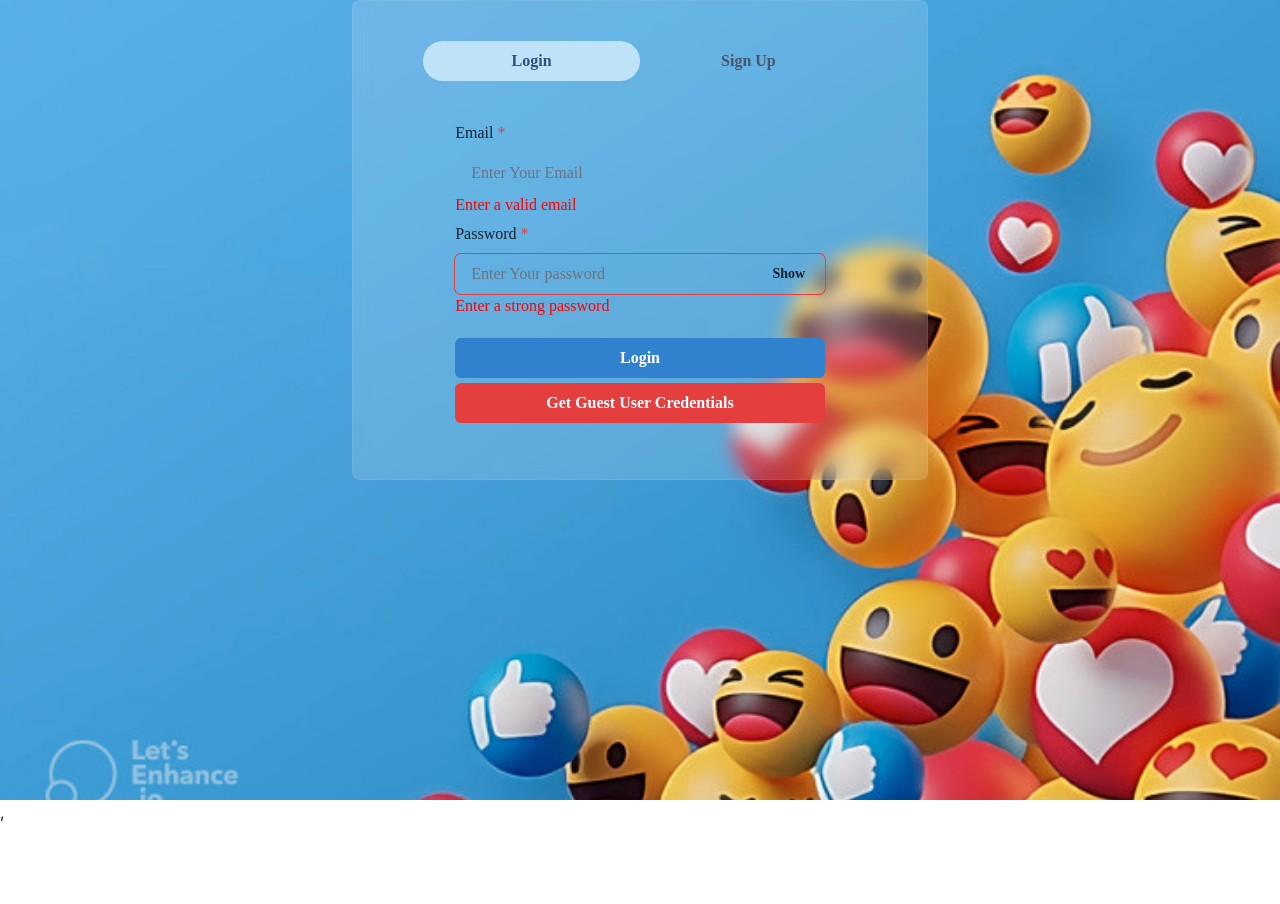
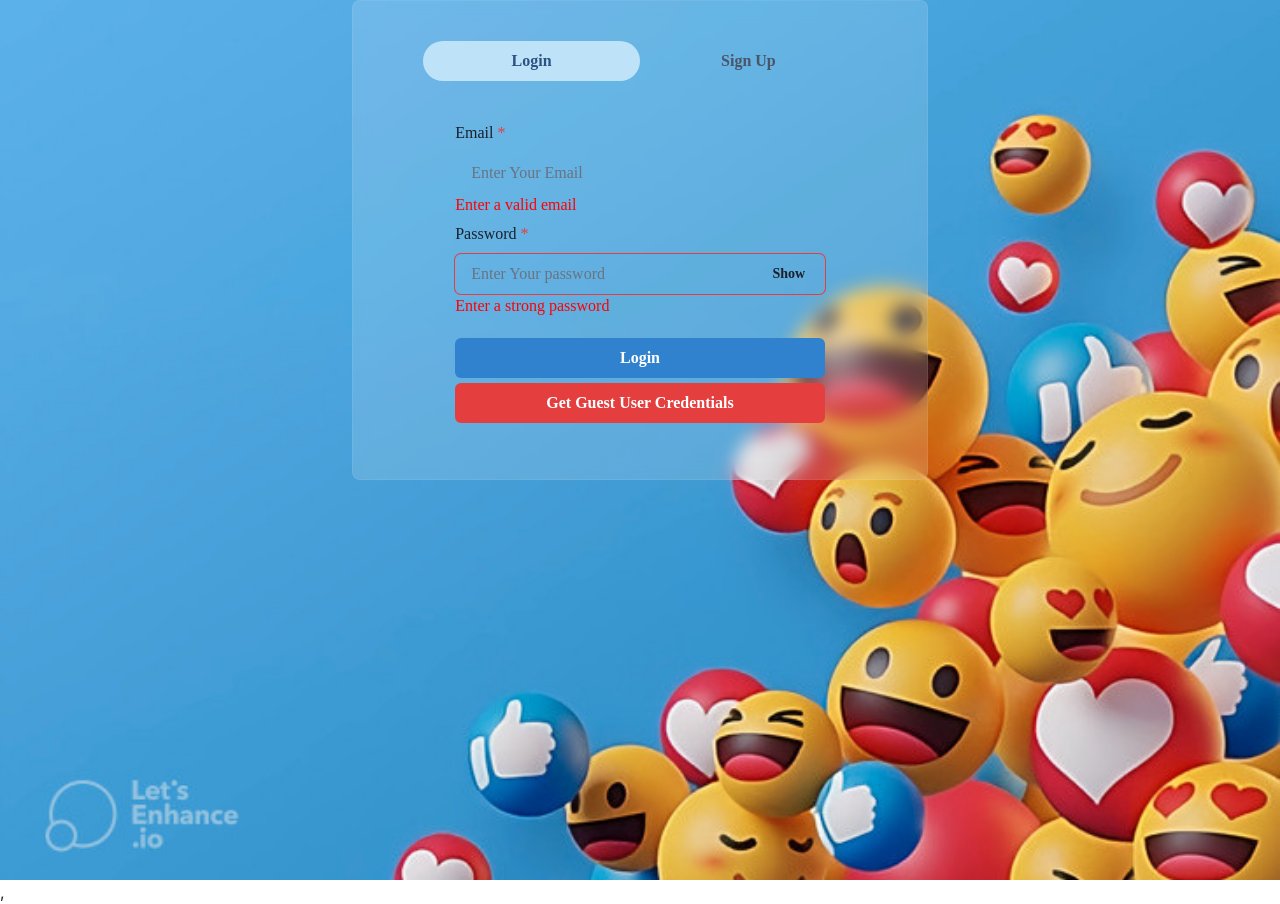
Before and after one commit to singhJasvinder101/x_chat_frontend, a React (Vite) app: page / in a window 1280 px wide. Before the commit the page ends 824 px from the top, so only its background shows below. Built offline with nearby package versions, Linux system fonts and the light colour scheme; no server answers; a web font is replaced by a local one.

Commit message:
initial commit

```diff
--- a/src/components/SideDrawer.jsx
+++ b/src/components/SideDrawer.jsx
@@ -120,7 +120,7 @@ const SideDrawer = () => {
 
     return (
         <div>
-            <div className="flex justify-between items-center bg-white p-3">
+            <div className="flex justify-between items-center bg-white">
                 <Tooltip
                     label="Search Users to chat"
                     hasArrow
--- a/src/components/SingleChat.jsx
+++ b/src/components/SingleChat.jsx
@@ -114,7 +114,9 @@ const SingleChat = ({ fetchAgain, setFetchAgain }) => {
     }, [selectedChat])
 
     useEffect(() => {
-        bottomRef.current.scrollTop = bottomRef.current.scrollHeight
+        if (bottomRef.current) {
+            bottomRef.current.scrollTop = bottomRef.current.scrollHeight;
+        }
     }, [messages]);
 
     useEffect(() => {
--- a/src/index.css
+++ b/src/index.css
@@ -25,7 +25,7 @@ code {
 
 .App {
     background: url("/chat home page_ml_resize_x2.jpg");
-    height: 100vh;
+    height: 110vh;
     width: 100% !important;
     background-position: center;
     background-repeat: no-repeat;
```
